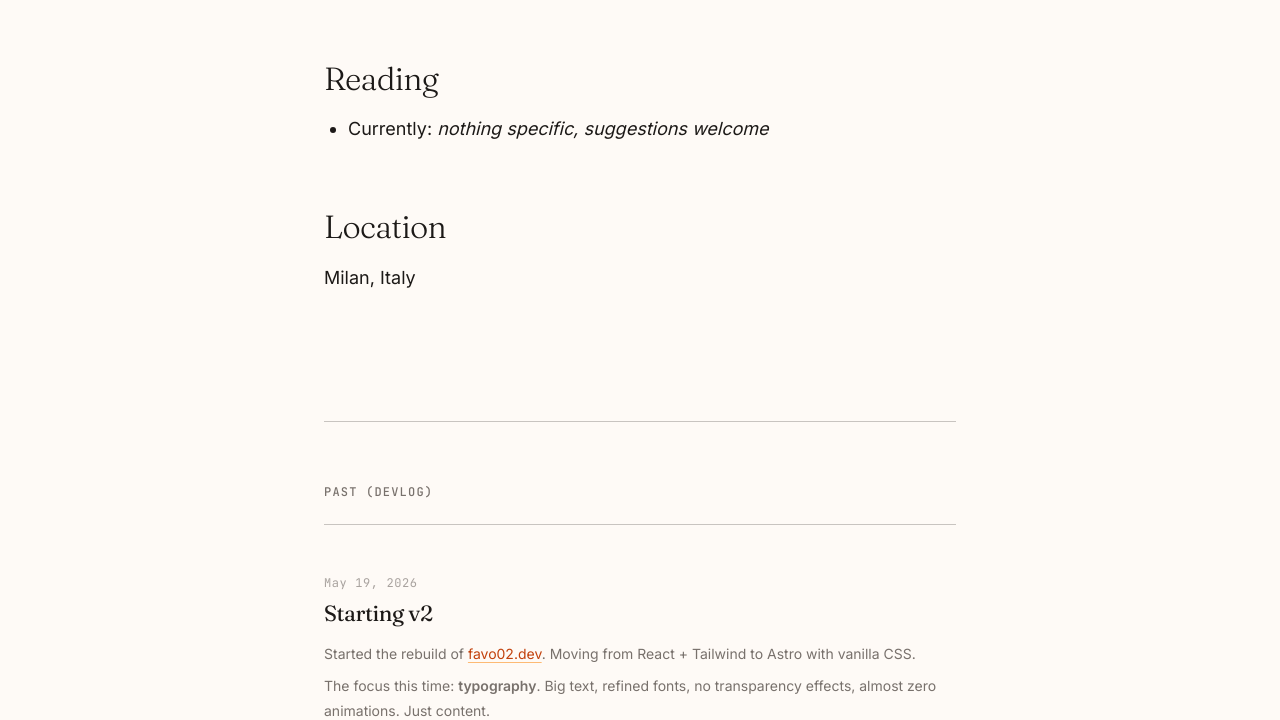
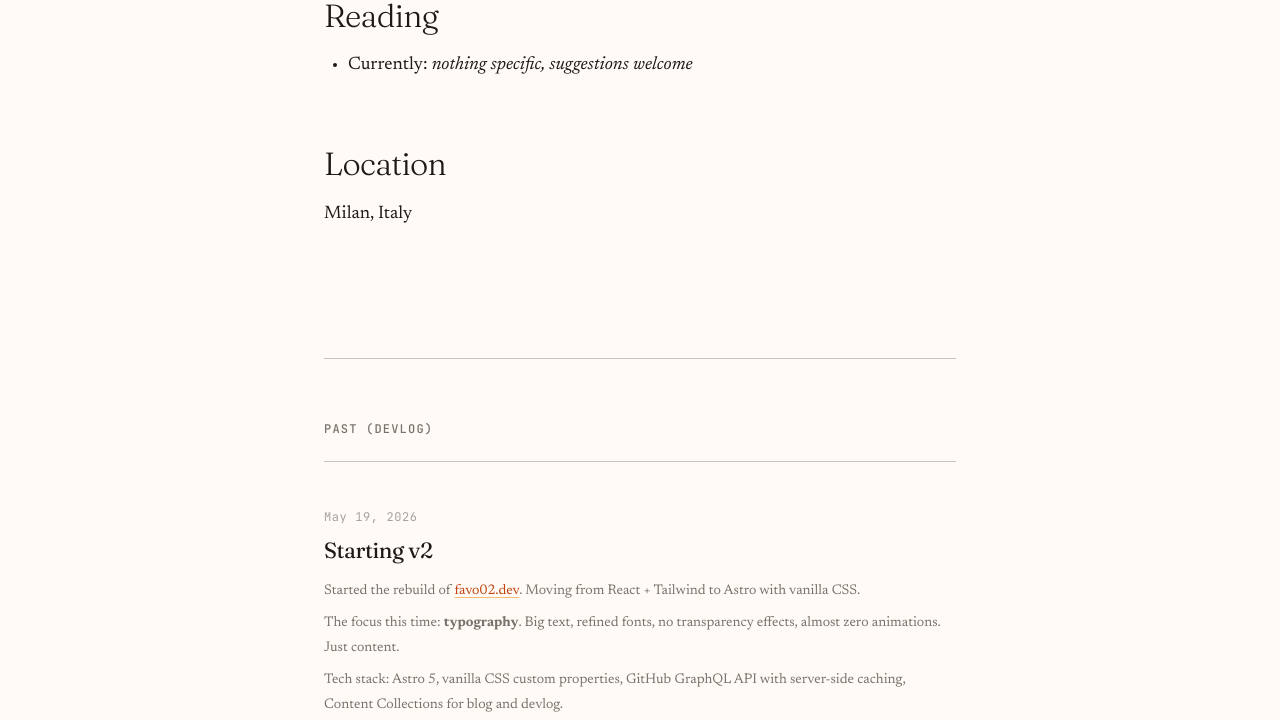
Before and after one commit to Favo02/favo02.dev, an Astro site: page /now in a window 1280 px wide. Shown: the part 793-1513 px from the top of the page. Built offline with nearby package versions, Linux system fonts and the light colour scheme; Astro itself is replaced by a stand-in of ours.

Commit message:
feat(typography): swap body font from Inter to Newsreader
Inter (geometric sans) felt disconnected from Fraunces (optical oldstyle
serif). Newsreader is a literary reading serif with the same warm, oldstyle
character as Fraunces — so body text and display headings now form a
coherent family. Newsreader was specifically designed for comfortable
long-form screen reading, making it ideal for bio and prose sections.

Font stack: Fraunces (display) + Newsreader (body) + JetBrains Mono (code)

```diff
--- a/src/styles/global.css
+++ b/src/styles/global.css
@@ -4,7 +4,7 @@
    ============================================================ */
 
 /* --- Google Fonts --- */
-@import url('https://fonts.googleapis.com/css2?family=Fraunces:ital,opsz,wght@0,9..144,100..900;1,9..144,100..900&family=Inter:wght@300;400;500;600&family=JetBrains+Mono:ital,wght@0,300;0,400;0,500;1,400&display=swap');
+@import url('https://fonts.googleapis.com/css2?family=Fraunces:ital,opsz,wght@0,9..144,100..900;1,9..144,100..900&family=Newsreader:ital,opsz,wght@0,6..72,300..700;1,6..72,300..700&family=JetBrains+Mono:ital,wght@0,300;0,400;0,500;1,400&display=swap');
 
 /* --- Custom Properties — Dark Theme (default) --- */
 :root {
@@ -29,7 +29,7 @@
 
   /* Typography */
   --font-display: 'Fraunces', Georgia, 'Times New Roman', serif;
-  --font-body: 'Inter', -apple-system, BlinkMacSystemFont, 'Segoe UI', sans-serif;
+  --font-body: 'Newsreader', Georgia, 'Times New Roman', serif;
   --font-mono: 'JetBrains Mono', 'Fira Code', 'Cascadia Code', monospace;
 
   --text-xs: 0.75rem;
```
